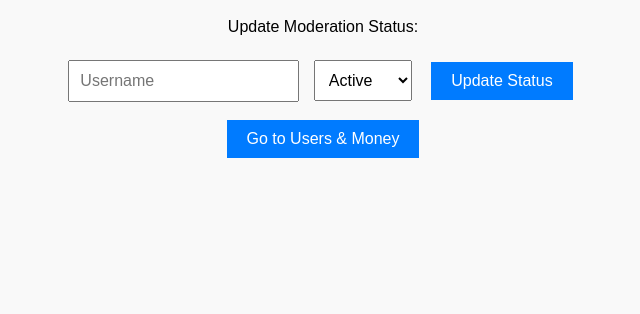
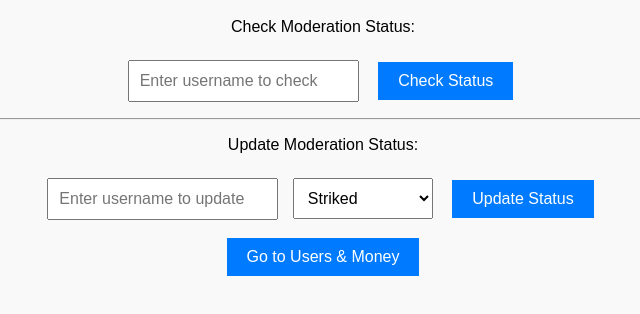
Before and after one commit to GunnerTheCoder/seraphstatus, a plain HTML site: page moderation.html in a window 1280 px wide. Shown: the part 60-374 px from the top of the page, without its empty margins (317-957 px from the left). Drawn offline with Linux system fonts and the light colour scheme.

Commit message:
Update moderation.html

```diff
--- a/moderation.html
+++ b/moderation.html
@@ -9,13 +9,25 @@
 <body>
     <h1>Moderation Management</h1>
 
+    <div id="moderation-check">
+        <p>Check Moderation Status:</p>
+        <input type="text" id="check-username" placeholder="Enter username to check">
+        <button onclick="checkModerationStatus()">Check Status</button>
+        <div id="check-result"></div>
+    </div>
+
+    <hr>
+
     <div id="moderation-management">
         <p>Update Moderation Status:</p>
-        <input type="text" id="moderation-username" placeholder="Username">
+        <input type="text" id="moderation-username" placeholder="Enter username to update">
         <select id="moderation-status">
-            <option value="active">Active</option>
-            <option value="warned">Warned</option>
-            <option value="banned">Banned</option>
+            <option value="Striked">Striked</option>
+            <option value="Suspended">Suspended</option>
+            <option value="ZTP Program">ZTP Program</option>
+            <option value="Banned">Banned</option>
+            <option value="Perm Banned">Perm Banned</option>
+            <option value="Blacklisted">Blacklisted</option>
         </select>
         <button onclick="updateModeration()">Update Status</button>
     </div>
```
